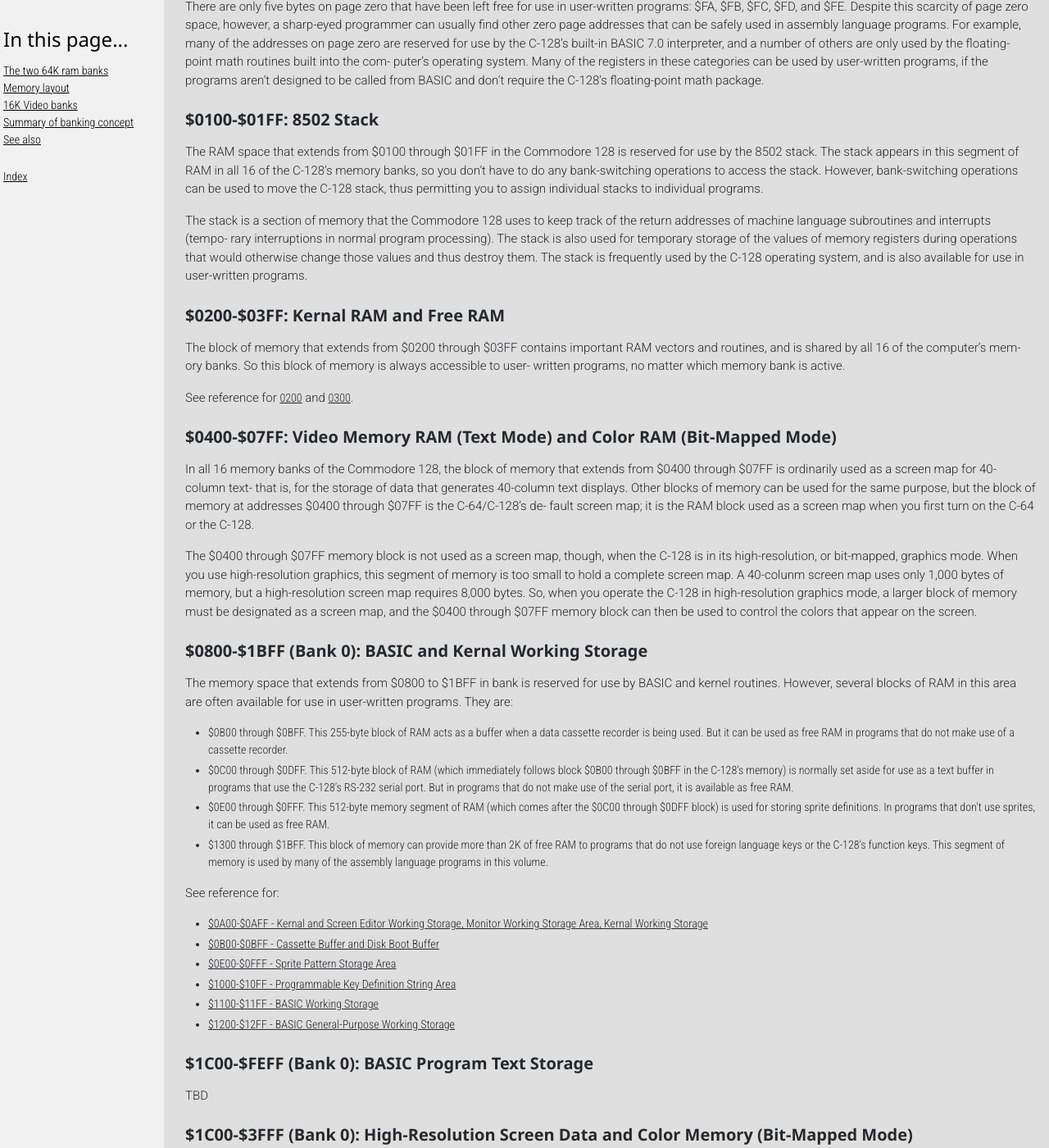
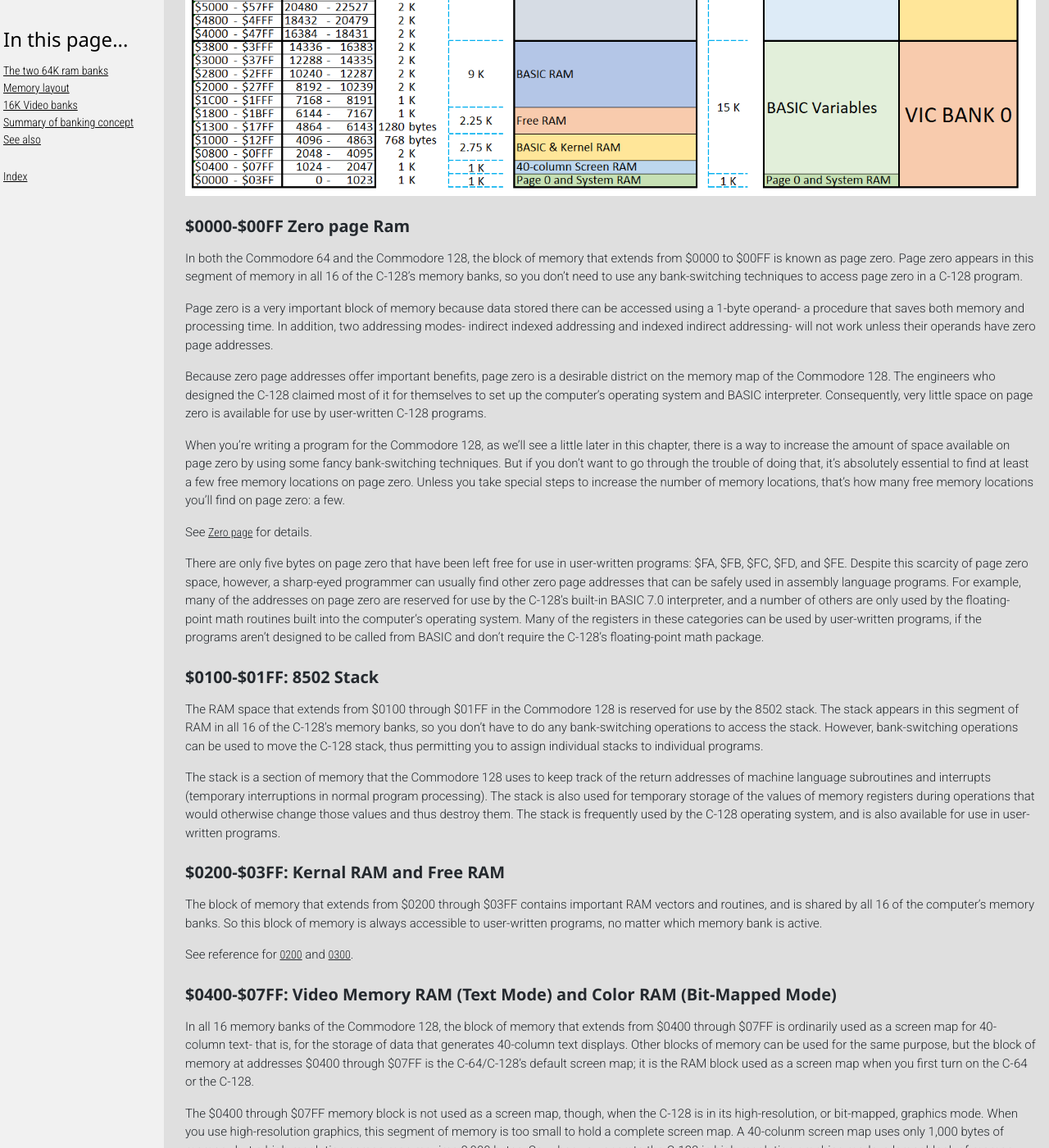
Before and after one commit to c128lib/Reference, a Jekyll site: the page built from MemoryMap.md, in a window 1280 px wide and 1400 px high, scrolled down 1891 px. Shown: the whole window at 82% size. Built offline with Jekyll 4.4.1, drawn with Linux system fonts in a browser that asks for light colours; comment, search, counter and statistics services are not loaded.

Commit message:
Added memory map img and some other fix

```diff
--- a/MemoryMap.md
+++ b/MemoryMap.md
@@ -72,6 +72,8 @@
 
 ## Memory layout
 
+![Memory layout](resources/memory-layout.png)
+
 ### $0000-$00FF Zero page Ram
 In both the Commodore 64 and
 the Commodore 128, the block of memory that extends from $0000 to
@@ -106,8 +108,8 @@
 addresses that can be safely used in assembly language programs. For
 example, many of the addresses on page zero are reserved for use by
 the C-128's built-in BASIC 7.0 interpreter, and a number of others are
-only used by the floating-point math routines built into the com-
-puter's operating system. Many of the registers in these categories
+only used by the floating-point math routines built into the computer's
+operating system. Many of the registers in these categories
 can be used by user-written programs, if the programs aren't designed to be called from BASIC and don't require the C-128's floating-point math package.
 
 ### $0100-$01FF: 8502 Stack
@@ -119,8 +121,8 @@
 C-128 stack, thus permitting you to assign individual stacks to individual programs.
 
 The stack is a section of memory that the Commodore 128 uses to keep track of the return
-addresses of machine language subroutines and interrupts (tempo-
-rary interruptions in normal program processing). The stack is also
+addresses of machine language subroutines and interrupts (temporary
+interruptions in normal program processing). The stack is also
 used for temporary storage of the values of memory registers during
 operations that would otherwise change those values and thus destroy them. The stack is frequently used by the C-128 operating
 system, and is also available for use in user-written programs.
@@ -128,9 +130,9 @@
 ### $0200-$03FF: Kernal RAM and Free RAM
 The block of memory
 that extends from $0200 through $03FF contains important RAM
-vectors and routines, and is shared by all 16 of the computer's mem-
-ory banks. So this block of memory is always accessible to user-
-written programs, no matter which memory bank is active.
+vectors and routines, and is shared by all 16 of the computer's memory banks.
+So this block of memory is always accessible to user-written
+programs, no matter which memory bank is active.
 
 See reference for [0200](0200) and [0300](0300).
 
@@ -139,8 +141,8 @@
 $07FF is ordinarily used as a screen map for 40-column text- that is,
 for the storage of data that generates 40-column text displays. Other
 blocks of memory can be used for the same purpose, but the block of
-memory at addresses $0400 through $07FF is the C-64/C-128's de-
-fault screen map; it is the RAM block used as a screen map when you
+memory at addresses $0400 through $07FF is the C-64/C-128's default
+screen map; it is the RAM block used as a screen map when you
 first turn on the C-64 or the C-128.
 
 The $0400 through $07FF memory block is not used as a screen
```
Also changed, not shown: other parts of MemoryMap.md (+1 -1 lines), resources/memory-layout.png (added).
